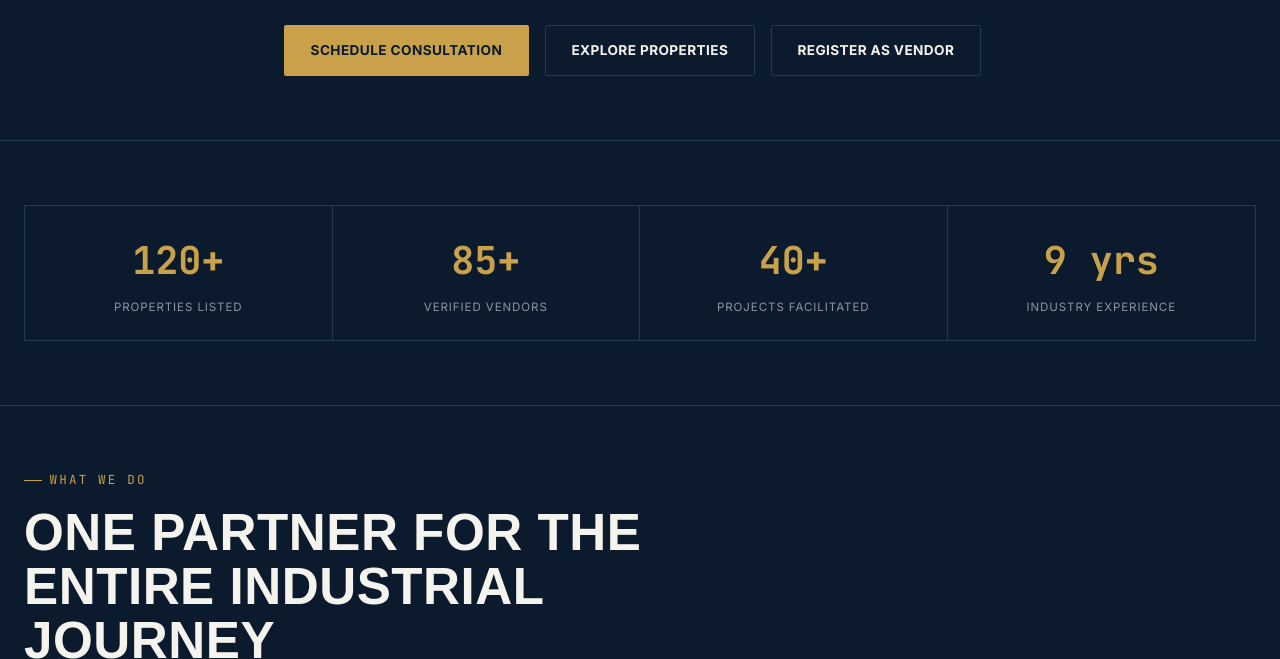
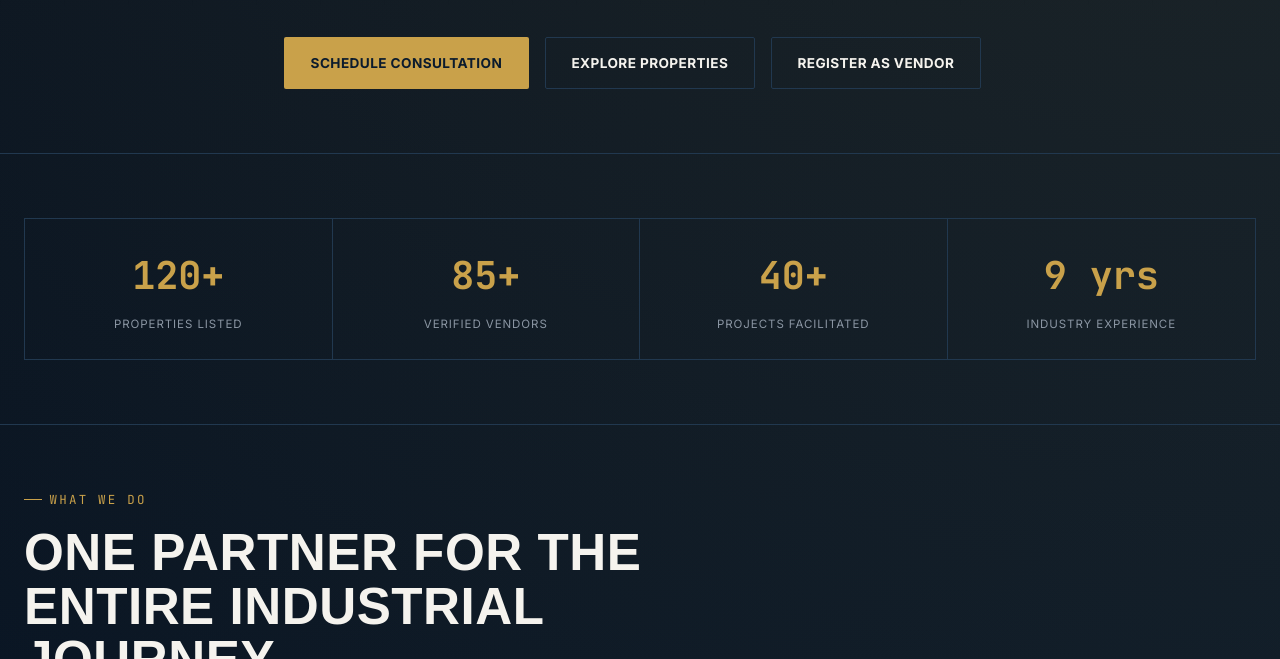
Before and after one commit to ShubhamGS0910/Art-X, a plain HTML site: page index.html in a window 1280 px wide. Shown: the part 869-1528 px from the top of the page. Drawn offline with Linux system fonts and the light colour scheme; a web font is replaced by a local one.

Commit message:
main.css

```diff
--- a/css/main.css
+++ b/css/main.css
@@ -43,7 +43,7 @@ html{ scroll-behavior: smooth; }
   *,*::before,*::after{ animation-duration: 0.001ms !important; animation-iteration-count: 1 !important; transition-duration: 0.001ms !important; scroll-behavior: auto !important; }
 }
 
-body{
+/* body{
   margin:0;
   background: var(--navy-deep);
   color: var(--paper);
@@ -51,7 +51,65 @@ body{
   font-size: 16px;
   line-height: 1.6;
   -webkit-font-smoothing: antialiased;
+} */
+body{
+margin: 0;
+min-height: 100vh;
+
+/* Premium Industrial Gradient */
+background:
+radial-gradient(circle at top right,
+rgba(212,175,55,0.12) 0%,
+transparent 25%),
+radial-gradient(circle at bottom left,
+rgba(255,255,255,0.04) 0%,
+transparent 30%),
+linear-gradient(
+135deg,
+#07111f 0%,
+#0d1b2a 35%,
+#132238 65%,
+#1b2d45 100%
+);
+
+color: #f8fafc;
+
+font-family: "Inter", "Poppins", sans-serif;
+
+font-size: 16px;
+line-height: 1.7;
+font-weight: 400;
+
+-webkit-font-smoothing: antialiased;
+-moz-osx-font-smoothing: grayscale;
+
+overflow-x: hidden;
+position: relative;
 }
+
+/* Luxury Background Pattern */
+body::before{
+content: "";
+position: fixed;
+inset: 0;
+
+background-image:
+linear-gradient(
+rgba(255,255,255,0.03) 1px,
+transparent 1px
+),
+linear-gradient(
+90deg,
+rgba(255,255,255,0.03) 1px,
+transparent 1px
+);
+
+background-size: 60px 60px;
+
+pointer-events: none;
+z-index: -1;
+}
+
 
 img{ max-width:100%; display:block; }
 a{ color: inherit; text-decoration:none; }
```
